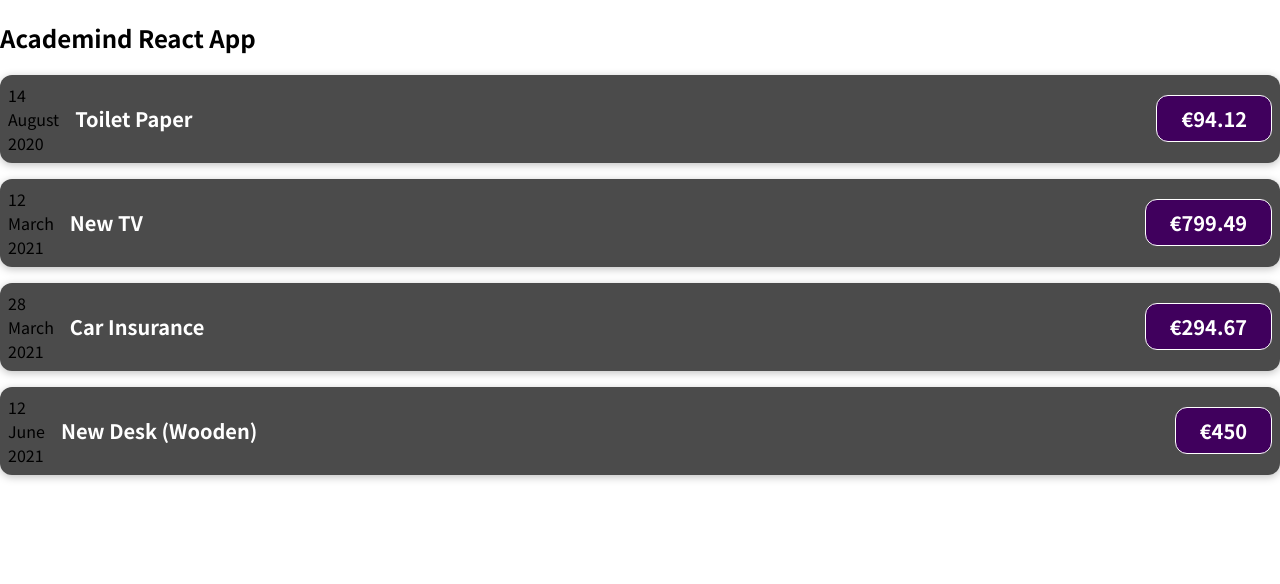
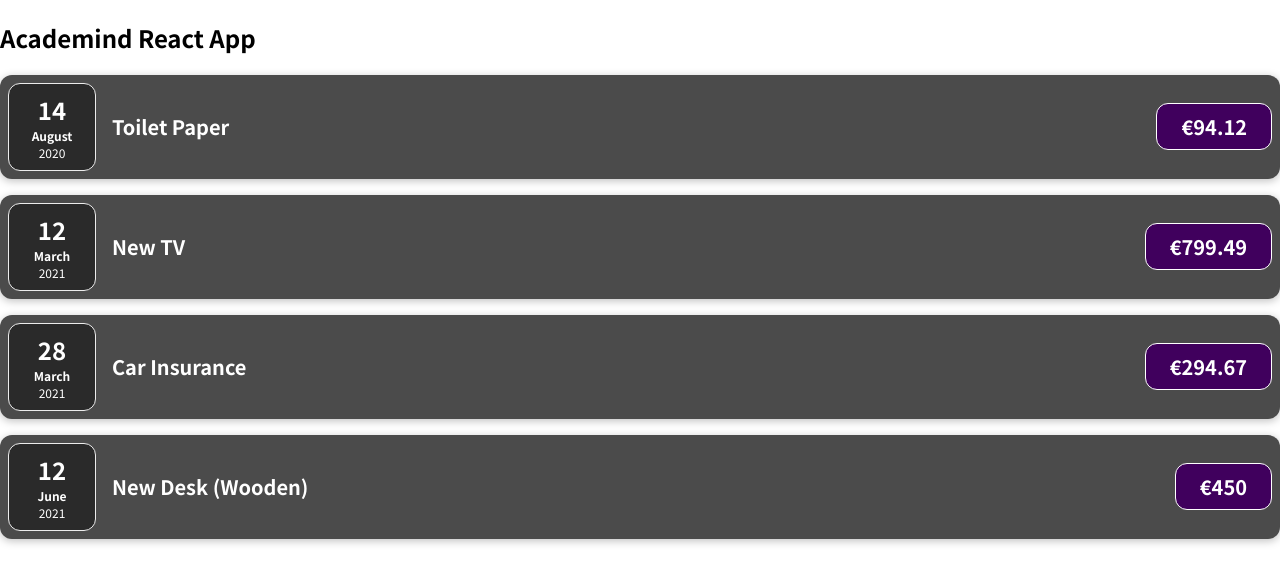
Before and after one commit to aindriu80/academind-react-app, a JavaScript app: page / in a window 1280 px wide. Shown: the top 584 px of the page. Built offline with nearby package versions, Linux system fonts and the light colour scheme.

Commit message:
Splitting Components into Multiple Components

```diff
--- /dev/null
+++ b/src/components/ExpenseDate.css
@@ -0,0 +1,26 @@
+.expense-date {
+  display: flex;
+  flex-direction: column;
+  width: 5.5rem;
+  height: 5.5rem;
+  border: 1px solid #ececec;
+  background-color: #2a2a2a;
+  color: white;
+  border-radius: 12px;
+  align-items: center;
+  justify-content: center;
+}
+
+.expense-date__month {
+  font-size: 0.75rem;
+  font-weight: bold;
+}
+
+.expense-date__year {
+  font-size: 0.75rem;
+}
+
+.expense-date__day {
+  font-size: 1.5rem;
+  font-weight: bold;
+}
--- /dev/null
+++ b/src/components/ExpenseDate.js
@@ -0,0 +1,15 @@
+import './ExpenseDate.css'
+function ExpenseDate(props) {
+  const month = props.date.toLocaleString('ga-ie', { month: 'long' })
+  const year = props.date.getFullYear()
+  const day = props.date.toLocaleString('ga-ie', { day: '2-digit' })
+
+  return (
+    <div className="expense-date">
+      <div className="expense-date__day">{day}</div>
+      <div className="expense-date__month">{month}</div>
+      <div className="expense-date__year">{year}</div>
+    </div>
+  )
+}
+export default ExpenseDate
--- a/src/components/ExpenseItem.js
+++ b/src/components/ExpenseItem.js
@@ -1,16 +1,10 @@
 import './ExpenseItem.css'
+import ExpenseDate from './ExpenseDate'
+
 function ExpenseItem(props) {
-  const month = props.date.toLocaleString('ie-ga', { month: 'long' })
-  const year = props.date.getFullYear()
-  const day = props.date.toLocaleString('ie-ga', { day: '2-digit' })
   return (
     <div className="expense-item">
-      <div>
-        <div>{day}</div>
-        <div>{month}</div>
-        <div>{year}</div>
-      </div>
-
+      <ExpenseDate date={props.date} />
       <div className="expense-item__description">
         <h2>{props.title}</h2>
         <div className="expense-item__price">€{props.amount}</div>
```
